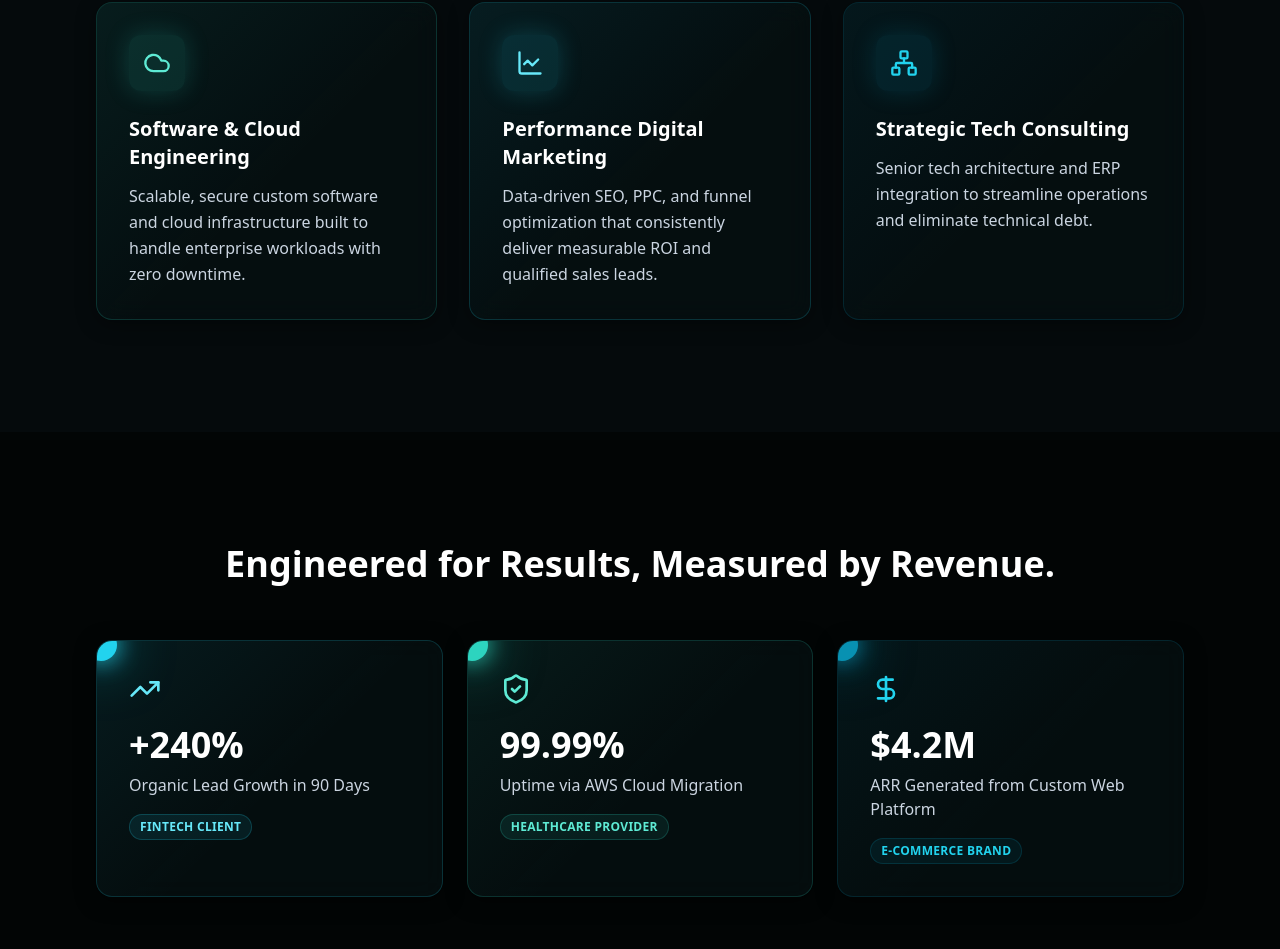
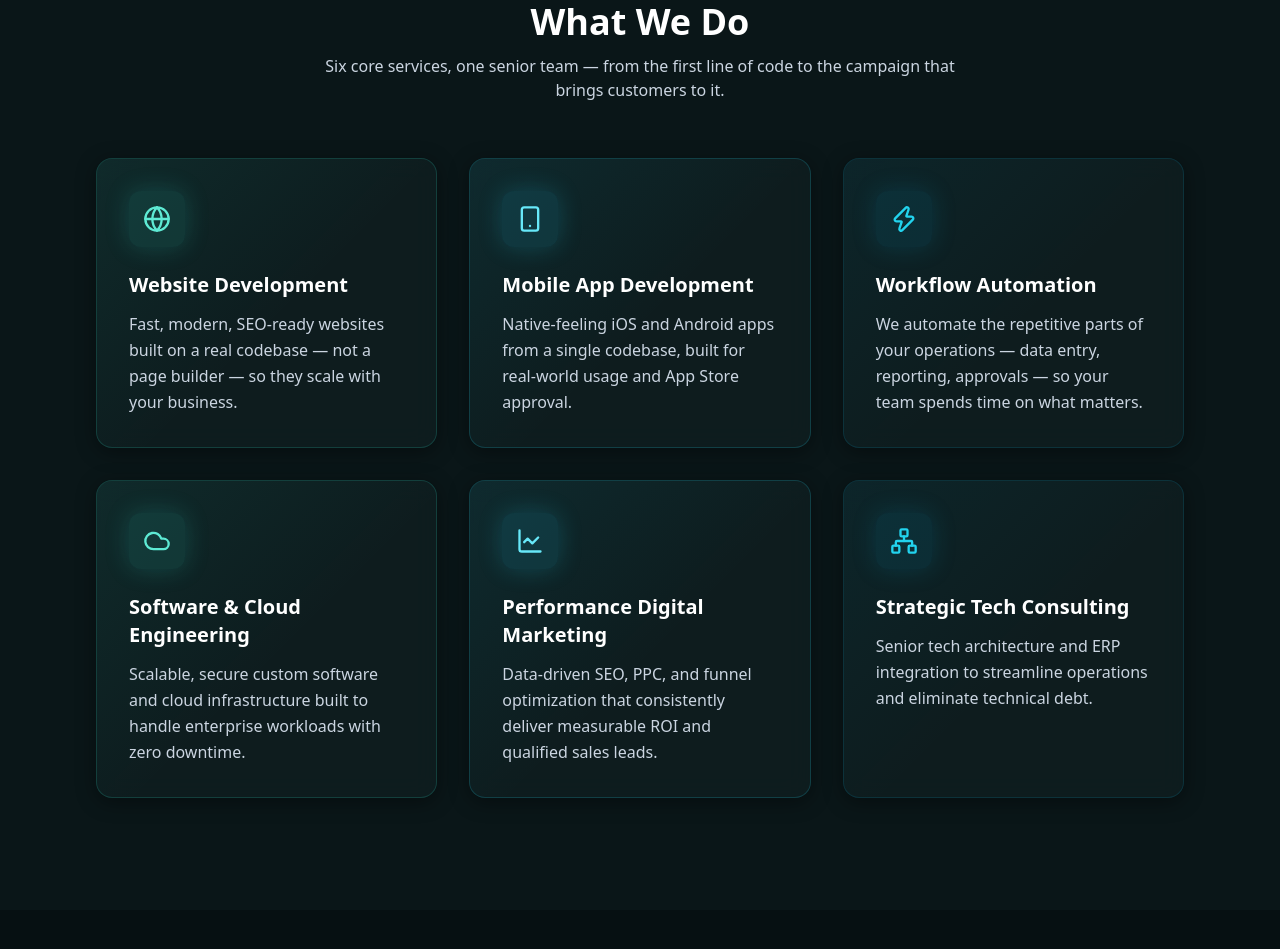
Before and after one commit to Shivi0428/colossal-website, a React (Vite) app: page / in a window 1280 px wide. Shown: the part 864-1813 px from the top of the page. Built offline with nearby package versions, Linux system fonts and the light colour scheme; no server answers.

Commit message:
Lighten near-black backgrounds to a softer deep teal-black; expand Services from 3 to 6 cards, adding Website Development, Mobile App Development, and Workflow Automation alongside the existing Software/Cloud, Marketing, and Consulting offerings; sync the footer's service list to match

```diff
--- a/src/components/Footer.tsx
+++ b/src/components/Footer.tsx
@@ -1,10 +1,10 @@
 const CORE_SERVICES = [
-  "Software Development",
+  "Website Development",
   "Mobile App Development",
+  "Workflow Automation",
+  "Software & Cloud Engineering",
   "Digital Marketing",
-  "Consulting Services",
-  "ERP Solutions",
-  "Cloud Transformation",
+  "Strategic Tech Consulting",
 ];
 
 const QUICK_LINKS = ["Services", "Case Studies", "About", "Insights"];
@@ -13,7 +13,7 @@ const LEGAL_LINKS = ["GDPR", "Privacy Policy", "Terms of Service"];
 
 export default function Footer() {
   return (
-    <footer className="pt-16 pb-8" style={{ background: "#020505", borderTop: "1px solid rgba(34,211,238,0.15)", color: "#CBD5E1" }}>
+    <footer className="pt-16 pb-8" style={{ background: "#061012", borderTop: "1px solid rgba(34,211,238,0.15)", color: "#CBD5E1" }}>
       <div className="max-w-6xl mx-auto px-6 lg:px-8">
         <div className="grid grid-cols-1 sm:grid-cols-2 lg:grid-cols-4 gap-10 mb-12">
           {/* Company info */}
--- a/src/components/Header.tsx
+++ b/src/components/Header.tsx
@@ -18,7 +18,7 @@ export default function Header() {
     <header
       className="sticky top-0 z-50 w-full transition-all duration-300 backdrop-blur-md"
       style={{
-        background: scrolled ? "rgba(3,9,11,0.9)" : "#050a0c",
+        background: scrolled ? "rgba(10,22,25,0.9)" : "#0a1618",
         boxShadow: scrolled ? "0 4px 40px rgba(34,211,238,0.15)" : "none",
         borderBottom: "1px solid rgba(34,211,238,0.15)",
       }}
@@ -75,7 +75,7 @@ export default function Header() {
 
       {/* Mobile menu */}
       {mobileOpen && (
-        <div className="lg:hidden px-6 py-4 flex flex-col gap-4" style={{ background: "#050a0c", borderTop: "1px solid rgba(34,211,238,0.15)" }}>
+        <div className="lg:hidden px-6 py-4 flex flex-col gap-4" style={{ background: "#0a1618", borderTop: "1px solid rgba(34,211,238,0.15)" }}>
           {NAV_LINKS.map((link) => (
             <a
               key={link}
--- a/src/components/Hero.tsx
+++ b/src/components/Hero.tsx
@@ -5,7 +5,7 @@ const TICKER_LOGOS = [...CLIENT_LOGOS, ...CLIENT_LOGOS];
 
 export default function Hero() {
   return (
-    <section id="top" className="relative overflow-hidden text-white" style={{ background: "#050a0c" }}>
+    <section id="top" className="relative overflow-hidden text-white" style={{ background: "#0a1618" }}>
       <style>{`
         @keyframes heroGlowBreathe {
           0%, 100% { opacity: 0.65; transform: translate(-50%, 0) scale(0.92); }
--- a/src/components/ProofResults.tsx
+++ b/src/components/ProofResults.tsx
@@ -33,7 +33,7 @@ const RESULTS = [
 
 export default function ProofResults() {
   return (
-    <section id="case-studies" className="py-20 md:py-28" style={{ background: "#020505" }}>
+    <section id="case-studies" className="py-20 md:py-28" style={{ background: "#061012" }}>
       <div className="max-w-6xl mx-auto px-6 lg:px-8">
         <div className="text-center mb-14">
           <h2 className="text-3xl md:text-4xl font-extrabold text-white mb-3">
@@ -47,7 +47,7 @@ export default function ProofResults() {
               key={label}
               className="group relative rounded-2xl p-8 transition-all duration-300 overflow-hidden"
               style={{
-                background: "rgba(6,15,17,0.8)",
+                background: "rgba(15,30,33,0.8)",
                 backdropFilter: "blur(12px)",
                 border: `1px solid ${accent}30`,
                 boxShadow: "0 4px 20px rgba(0,0,0,0.5)",
--- a/src/components/Testimonials.tsx
+++ b/src/components/Testimonials.tsx
@@ -39,12 +39,12 @@ export default function Testimonials() {
   const t = TESTIMONIALS[index];
 
   return (
-    <section className="py-20 md:py-28" style={{ background: "#050a0c" }}>
+    <section className="py-20 md:py-28" style={{ background: "#0a1618" }}>
       <div className="max-w-3xl mx-auto px-6 lg:px-8">
         <div
           className="rounded-2xl p-10 md:p-14 text-center"
           style={{
-            background: "rgba(6,15,17,0.8)",
+            background: "rgba(15,30,33,0.8)",
             backdropFilter: "blur(12px)",
             border: "1px solid rgba(34,211,238,0.25)",
             boxShadow: "0 4px 30px rgba(0,0,0,0.5), 0 0 60px rgba(34,211,238,0.15)",
--- a/src/components/ValueProps.tsx
+++ b/src/components/ValueProps.tsx
@@ -1,40 +1,67 @@
-import { Cloud, LineChart, Network } from "lucide-react";
+import { Cloud, LineChart, Network, Globe, Smartphone, Zap } from "lucide-react";
 
 const VALUE_PROPS = [
+  {
+    icon: Globe,
+    title: "Website Development",
+    copy: "Fast, modern, SEO-ready websites built on a real codebase — not a page builder — so they scale with your business.",
+    accent: "#2dd4bf", // teal
+    soft: "#5eead4",
+  },
+  {
+    icon: Smartphone,
+    title: "Mobile App Development",
+    copy: "Native-feeling iOS and Android apps from a single codebase, built for real-world usage and App Store approval.",
+    accent: "#22d3ee", // cyan
+    soft: "#67e8f9",
+  },
+  {
+    icon: Zap,
+    title: "Workflow Automation",
+    copy: "We automate the repetitive parts of your operations — data entry, reporting, approvals — so your team spends time on what matters.",
+    accent: "#0891b2", // deep cyan
+    soft: "#22d3ee",
+  },
   {
     icon: Cloud,
     title: "Software & Cloud Engineering",
     copy: "Scalable, secure custom software and cloud infrastructure built to handle enterprise workloads with zero downtime.",
-    accent: "#2dd4bf", // teal
+    accent: "#2dd4bf",
     soft: "#5eead4",
   },
   {
     icon: LineChart,
     title: "Performance Digital Marketing",
     copy: "Data-driven SEO, PPC, and funnel optimization that consistently deliver measurable ROI and qualified sales leads.",
-    accent: "#22d3ee", // cyan
+    accent: "#22d3ee",
     soft: "#67e8f9",
   },
   {
     icon: Network,
     title: "Strategic Tech Consulting",
     copy: "Senior tech architecture and ERP integration to streamline operations and eliminate technical debt.",
-    accent: "#0891b2", // deep cyan
+    accent: "#0891b2",
     soft: "#22d3ee",
   },
 ];
 
 export default function ValueProps() {
   return (
-    <section id="services" className="py-20 md:py-28" style={{ background: "#050a0c" }}>
+    <section id="services" className="py-20 md:py-28" style={{ background: "#0a1618" }}>
       <div className="max-w-6xl mx-auto px-6 lg:px-8">
+        <div className="text-center mb-14">
+          <h2 className="text-3xl md:text-4xl font-extrabold text-white mb-3">What We Do</h2>
+          <p style={{ color: "#CBD5E1" }} className="max-w-2xl mx-auto">
+            Six core services, one senior team — from the first line of code to the campaign that brings customers to it.
+          </p>
+        </div>
         <div className="grid grid-cols-1 md:grid-cols-3 gap-8">
           {VALUE_PROPS.map(({ icon: Icon, title, copy, accent, soft }) => (
             <div
               key={title}
               className="group relative p-8 rounded-2xl transition-all duration-300 overflow-hidden"
               style={{
-                background: "rgba(6,15,17,0.8)",
+                background: "rgba(15,30,33,0.8)",
                 backdropFilter: "blur(12px)",
                 border: `1px solid ${accent}30`,
                 boxShadow: `0 4px 20px rgba(0,0,0,0.4)`,
--- a/src/components/WhyUs.tsx
+++ b/src/components/WhyUs.tsx
@@ -26,7 +26,7 @@ const DIFFERENTIATORS = [
 
 export default function WhyUs() {
   return (
-    <section id="about" className="text-white py-20 md:py-28" style={{ background: "#050a0c" }}>
+    <section id="about" className="text-white py-20 md:py-28" style={{ background: "#0a1618" }}>
       <div className="max-w-6xl mx-auto px-6 lg:px-8">
         <div className="text-center mb-14">
           <h2 className="text-3xl md:text-4xl font-extrabold mb-3">Why Work With Us</h2>
```
Also changed, not shown: src/components/LeadCTA.tsx (+6 -6 lines).
